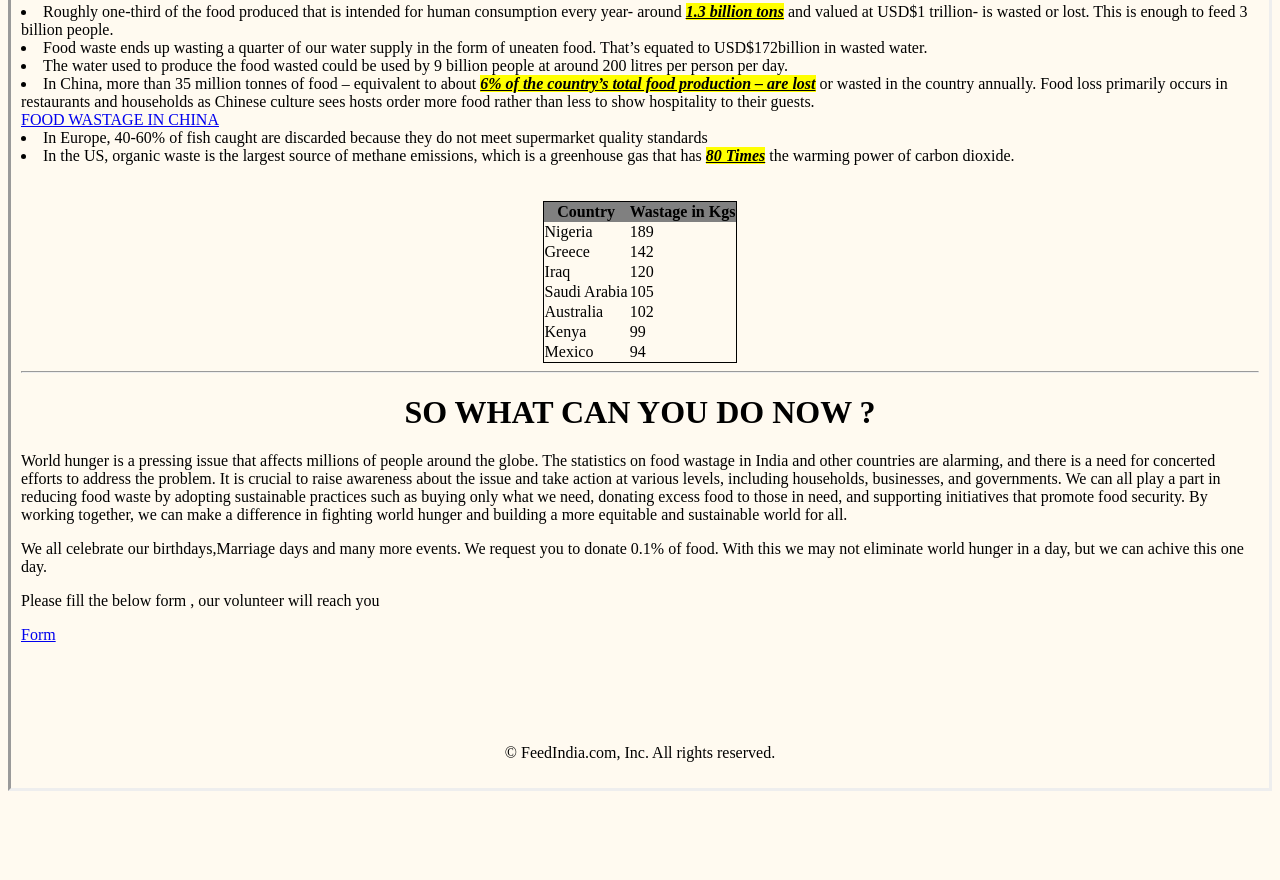
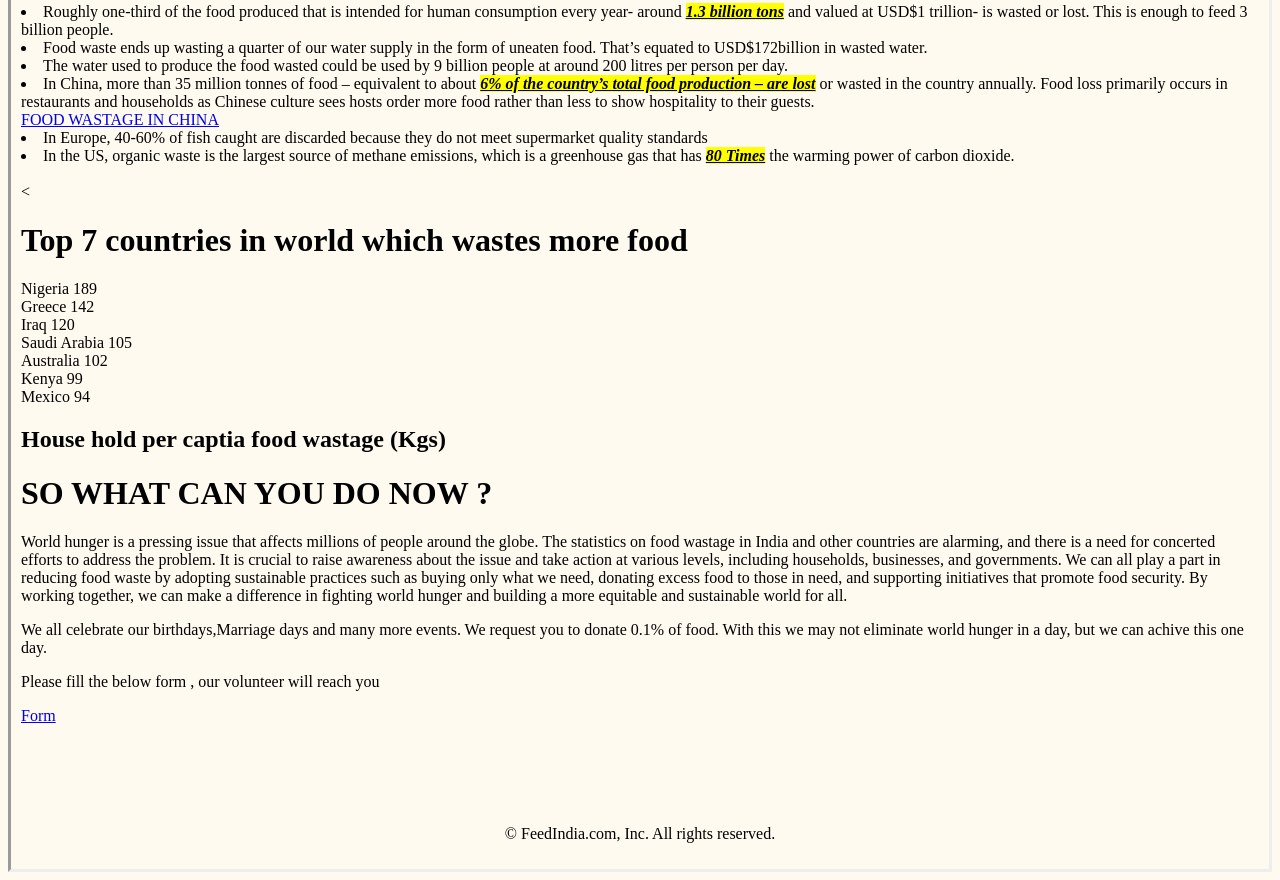
Before and after one commit to chandan112307/feedindia, a plain HTML site: page index.html in a window 1280 px wide. Shown: the part 1281-2161 px from the top of the page. Before the commit the page ends 2080 px from the top, so only its background shows below. Drawn offline with Linux system fonts and the light colour scheme.

Commit message:
updated index html file

```diff
--- a/index.html
+++ b/index.html
@@ -7,17 +7,13 @@
  <link rel="stylesheet" href="style.css">
  <link rel="icon" href="grain.png">
  <title>FEED HUNGER</title>
-<style>
- table{
-  border: 1.5px solid black;
-  border-collapse: collapse;
- border-radius: 1.5px;
- }
-</style>
+ <style type="text/css" >
+
+ </style>
 </head>
 <body>
   <div class="container">
-    <a href="feedindia.html">
+    <a href="index.html">
       <img class="logo" src="logo 1.png" alt="Feeding India Logo">
     </a>
     <div class="text"><h1 class="firstheading" style="font-size: xx-large; font-weight: 900;color: black;font-style: var(172billion);">FEED HUNGER </h1>
@@ -52,51 +48,27 @@ font-weight: 700;font-style: oblique;"><u>1.3 billion tons</u></mark> and valued
 <br>
 
 
-<center>
-<table>
+<<div class="main_div">
+  <div class="centre_div">
+   <h1>
+    Top 7 countries in world which wastes more food</h1>
+    <div class="piecart"> </div>
+     <p>
+      Nigeria 189<span style="color: blueviolet;"></span> <br>
+      Greece 142<span style="color: burlywood;"></span> <br>
+      Iraq 120<span style="color: aquamarine;"></span> <br>
+      Saudi Arabia 105<span  style="color: darkgoldenrod;"></span> <br>
+      Australia 102 <span style="color: dodgerblue;"></span> <br>
+      Kenya 99 <span style="color: darkmagenta;"></span><br>
 
- <br>
- <table>
-  <thead>
-    <tr>
-      <th style="text-align: center; background-color: gray;">Country</th>
-      <th style="text-align: center; background-color: gray;">Wastage in Kgs</th>
-    </tr>
-  </thead>
-  <tbody>
-    <tr>
-      <td>Nigeria</td>
-      <td>189</td>
-    </tr>
-    <tr>
-      <td>Greece</td>
-      <td>142</td>
-    </tr>
-    <tr>
-      <td>Iraq</td>
-      <td>120</td>
-    </tr>
-    <tr>
-      <td>Saudi Arabia</td>
-      <td>105</td>
-    </tr>
-    <tr>
-      <td>Australia</td>
-      <td>102</td>
-    </tr>
-    <tr>
-      <td>Kenya</td>
-      <td>99</td>
-    </tr>
-    <tr>
-      <td>Mexico</td>
-      <td>94</td>
-    </tr>
-  </tbody>
-</table>
-</center>
-<hr>
-<center>
+      Mexico 94 <span style="color: plum;"></span> <br>
+     </p>
+
+     <h2>House hold per captia food wastage (Kgs)</h2>
+
+
+  </div>
+ </div>
 <h1>
  SO WHAT CAN YOU DO NOW ?
 </h1>
```
